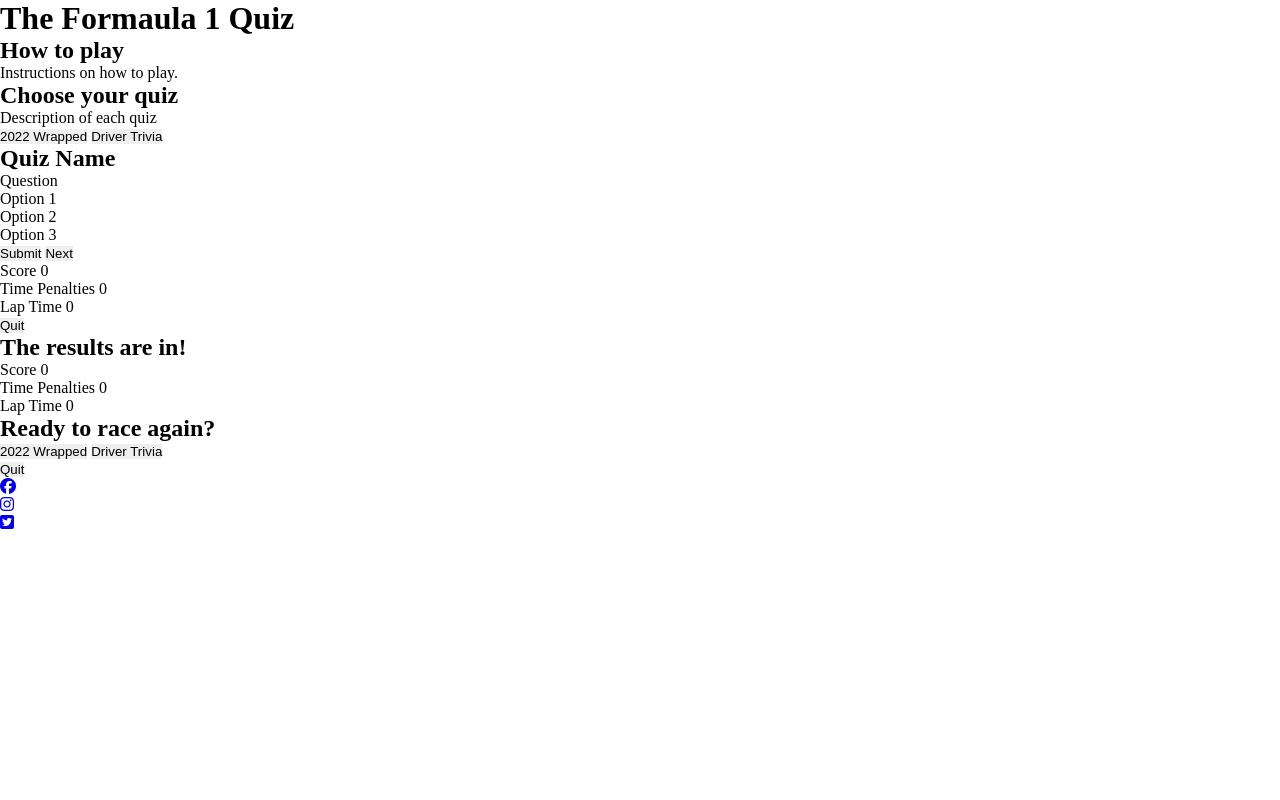
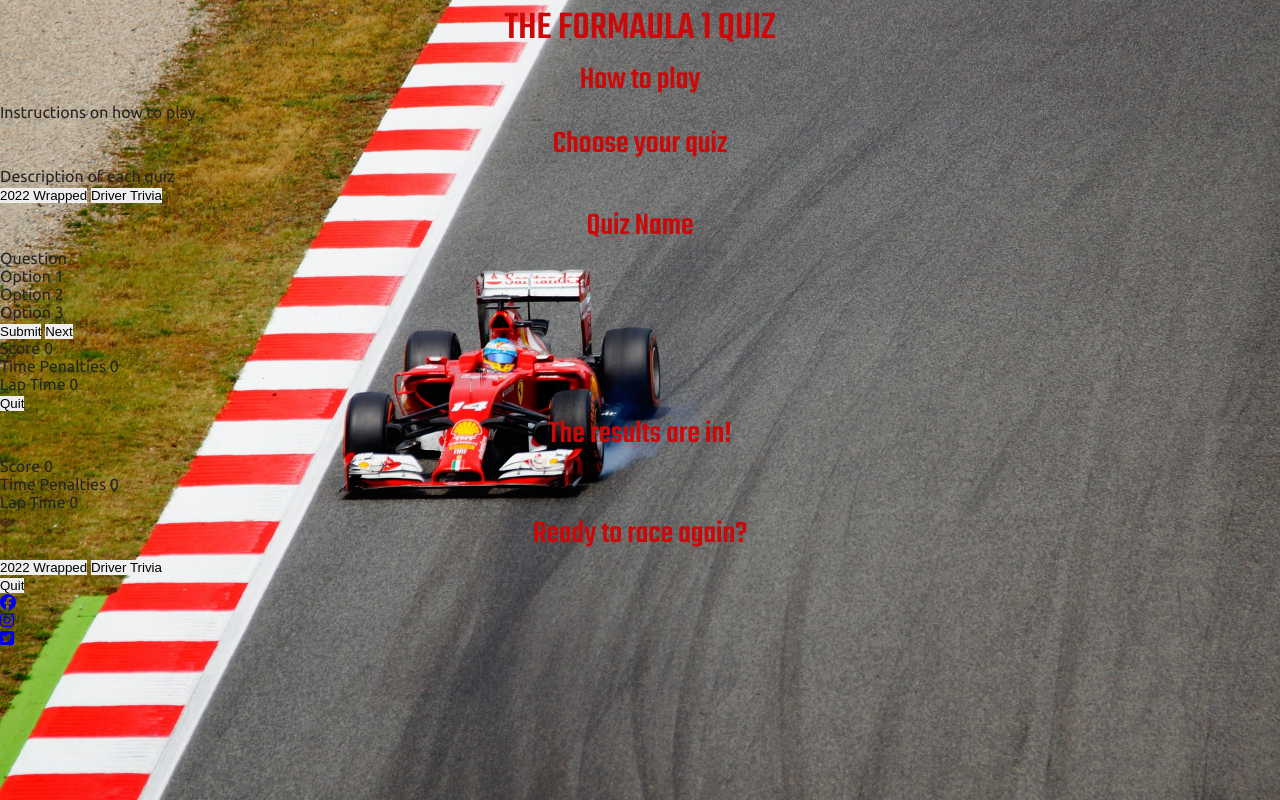
Before and after one commit to orlagh-sweeney/f1-quiz, a plain HTML site: page index.html in a window 1280 px wide. Drawn offline with Linux system fonts and the light colour scheme.

Commit message:
Style body, background image and headings

```diff
--- a/assets/css/style.css
+++ b/assets/css/style.css
@@ -5,3 +5,32 @@
     padding: 0;
     border: none;
 }
+
+/* body */
+ body {
+    font-family: 'Ubuntu', sans-serif;
+    font-weight: 400;
+    color: #252525;
+    background: url(../images/background-image.jpg) no-repeat center center;
+    background-position: center;
+    background-size: cover;
+    height: 100vh;
+ }
+
+ /* headings */
+ h1 {
+    font-family: 'Teko', sans-serif;
+    font-weight: 500;
+    font-size: 250%;
+    color: #cc0808;
+    text-transform: uppercase;
+    text-align: center;
+ }
+
+ h2 {
+    font-family: 'Teko', sans-serif;
+    font-weight: 500;
+    font-size: 200%;
+    color: #cc0808;
+    text-align: center;
+ }
```
Also changed, not shown: assets/images/background-image.jpg (added).
